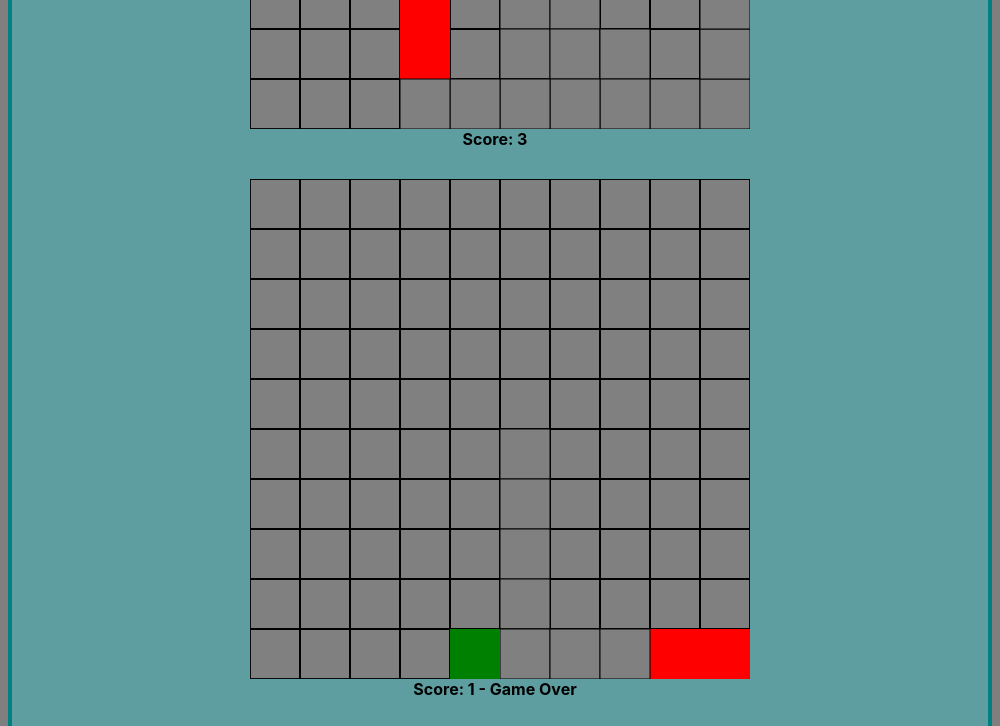
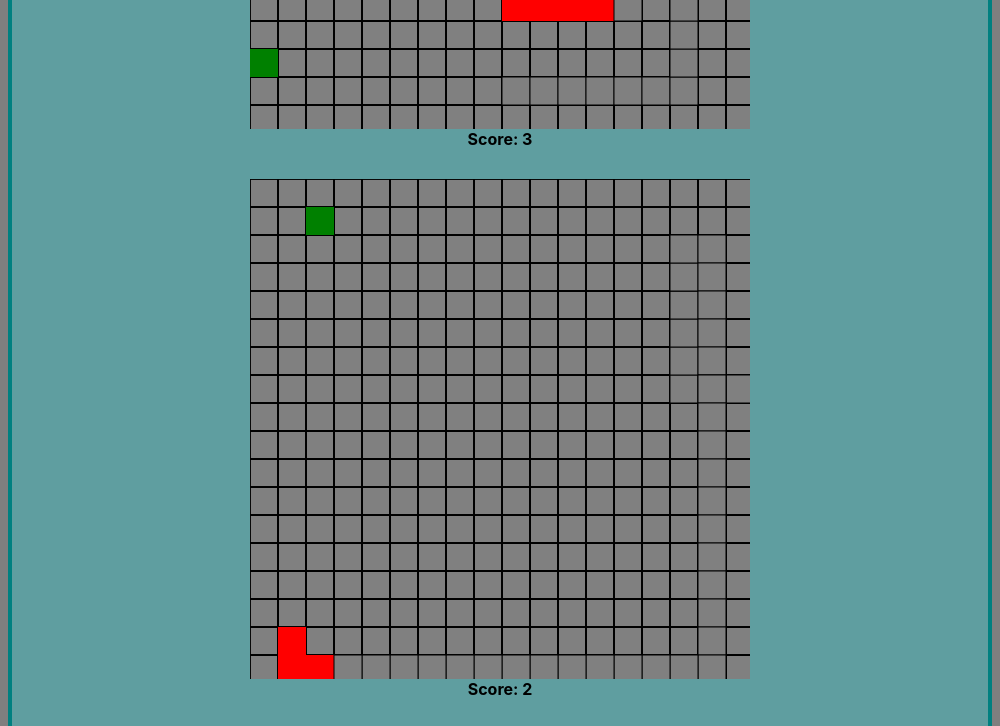
Before and after one commit to Rainymy/SnakeAI, an Electron app: page index.html in a window 1000 px wide. Shown: the part 1000-1726 px from the top of the page. Drawn offline with Linux system fonts and the light colour scheme.

Commit message:
Cleanedup & Reorganised

```diff
--- a/index.html
+++ b/index.html
@@ -2,7 +2,7 @@
 <html>
   <head>
     <meta http-equiv="Content-Security-Policy" content="style-src 'self'">
-    <meta http-equiv="Content-Security-Policy" content="script-src 'self' 'unsafe-inline'">
+    <meta http-equiv="Content-Security-Policy"content="script-src 'self' 'unsafe-inline'">
     <title>SnakeAI</title>
     <link rel="shortcut icon" type="image/x-icon" href="./favicon.png">
     <link rel="stylesheet" href="./src/index.css">
@@ -39,7 +39,6 @@
   <script defer src="./src/objects/boardObject.js" charset="utf-8"></script>
   <script defer src="./src/objects/snakeObject.js" charset="utf-8"></script>
   <script defer src="./src/pathFinding.js" charset="utf-8"></script>
-  <script defer src="./src/keyPressHandler.js" charset="utf-8"></script>
   <script defer src="./src/renderer.js" charset="utf-8"></script>
   <script defer type="text/javascript" charset="utf-8">
 
@@ -53,9 +52,7 @@
 
     // init when page done loading
     window.addEventListener("load", () => {
-      if (!localStorage.getItem("totalCanvas")) {
-        localStorage.setItem("totalCanvas", 4);
-      };
+      if (!localStorage.getItem("totalCanvas")) localStorage.setItem("totalCanvas", 4);
 
       manager = new boardManager();
       manager.createGameGround(
--- a/src/index.css
+++ b/src/index.css
@@ -26,7 +26,6 @@ canvas {
   left: 50%;
   transform: translate(-50%, 100%);
   font-weight: bold;
-  margin: 0 -5px;
 }
 .d-inline-block {
   display: inline-block;
--- a/src/keyPressHandler.js
+++ /dev/null
@@ -1,15 +0,0 @@
-function pressHandler(event, direction) {
-  if (event.key === "w" && direction.letter !== "s") {
-    return { x: 0, y: -1, letter: "w" };
-  }
-  else if (event.key === "s" && direction.letter !== "w") {
-    return { x: 0, y: 1, letter: "s" };
-  }
-  else if (event.key === "d" && direction.letter !== "a") {
-    return { x: 1, y: 0, letter: "d" };
-  }
-  else if (event.key === "a" && direction.letter !== "d") {
-    return { x: -1, y: 0, letter: "a" };
-  }
-  return null;
-}
--- a/src/objects/boardManager.js
+++ b/src/objects/boardManager.js
@@ -7,20 +7,20 @@ function boardManager() {
   this.createUniqueId = function () {
     return Math.random().toString(36).substring(2);
   }
-  this.populate = function (quantity, snakeObj, board) {
+  this.populate = function (snakeObj) {
     let players = [];
-    for (let i = 0; i < quantity; i++) {
+    let board = this.gameBoard;
+    for (let i = 0; i < this.gameBoard.canvas.length; i++) {
       players.push(new snakeObj(board.boxPixel, board.totalBoxes, board.canvas[i]));
       board.clearScreen({ index: i });
       board.drawMap({ index: i });
     }
     return players;
   }
-  this.reInit = function (snakes, snakeObj, board) {
-    let newSnake = this.populate(snakes.length, snakeObj, board);
+  this.reInit = function (snakes, snakeObj) {
     snakes.length = 0;
-    snakes.push(...newSnake);
-    for (let loopId of board.loopIds) { board.endGame(loopId); }
+    snakes.push(...this.populate(snakeObj));
+    for (let loopId of this.gameBoard.loopIds) { this.gameBoard.endGame(loopId); }
     this.resetScore();
   }
   /*---------------------- Map ------------------------*/
@@ -54,41 +54,41 @@ function boardManager() {
     // START - Side effect
     let temp = wholeMap[this.gameBoard.totalBoxes - 1].y + this.gameBoard.boxPixel;
     for (let i = 0; i < 2; i++) {
-      this.boarders.push(i % 2 === 0 ? { width: temp, start: 0 }: { height: temp,  start: 0 });
+      this.boarders.push(
+        i % 2 === 0 ? { width: temp, start: 0 }: { height: temp,  start: 0 }
+      );
     }
     // END
     return wholeMap;
   }
   /*------------------ Spawn Food --------------------*/
-  this.spawnFood = function (snake, total=1) {
-    let location = null;
+  this.getRandomLocations = function (bodies, total=1) {
+    let locations = [];
     for (let i = 0; i < total; i++) {
-      location = this.getRandomAvailableLocation(snake.bodies);
-      snake.foods.push({
-        // x: location.x,
-        // y: location.y
-        x: snake.bodies[0].x + this.gameBoard.boxPixel * 0,
-        y: snake.bodies[0].y + this.gameBoard.boxPixel * 4
-      });
+      locations.push(this.getRandomAvailableLocation(bodies, this.gameBoard.boxSize));
     }
+    return locations;
   }
   /*---------------------- UI ------------------------*/
+  this.createElement = function (tag, id) {
+    let element = document.createElement(tag);
+    element.id = id;
+    return element;
+  }
   this.createCanvas = function (width, height, id) {
-    let canvas = document.createElement("canvas");
-    canvas.id = id;
+    let canvas = this.createElement("canvas", id);
     canvas.width = width;
     canvas.height = height;
     return canvas;
   }
   this.createGamerOverElement = function () {
-    let over = document.createElement("span");
-    over.id = "gameEnded";
+    let over = this.createElement("span", "gameEnded");
     over.textContent = " - Game Over";
     over.style.display = "none";
     return over;
   }
   this.createScoreElement = function (text) {
-    let textElem = document.createElement("span");
+    let textElem = this.createElement("span", "");
     textElem.textContent = text || "Score: 0";
     textElem.classList.add("score");
     textElem.appendChild(this.createGamerOverElement());
@@ -97,8 +97,7 @@ function boardManager() {
   this.createGameGround = function (elem, totalCanvases) {
     let div = null;
     for (let i = 0; i < totalCanvases; i++) {
-      div = document.createElement("div");
-      div.id = this.createUniqueId();
+      div = this.createElement("div", this.createUniqueId());
       div.style.position = "relative";
       div.appendChild(this.createScoreElement());
       div.appendChild(this.createCanvas(500, 500, this.createUniqueId()));
--- a/src/objects/boardObject.js
+++ b/src/objects/boardObject.js
@@ -1,8 +1,7 @@
 function boardProps(boxes) {
   // Genenal
   this.canvas = document.getElementsByTagName('canvas');
-  this.ctx = (function() {
-    this.canvas = document.getElementsByTagName('canvas');
+  this.ctx = (() => {
     let ctx = [];
     for (let context of this.canvas) {
       ctx.push(context.getContext('2d'));
@@ -13,20 +12,15 @@ function boardProps(boxes) {
   this.boxPixel = Math.round(this.canvas[0].width / this.totalBoxes);
   // Game logices
   this.loopIds = [];
-  this.sleepFor = function (delay) {
-    return new Promise(function (resolve, reject) {
-      return setTimeout(resolve, delay);
-    });
-  }
-  this.startGame = async function () {
+  this.startGame = function () {
     for (let loop of this.loopIds) { clearInterval(loop.intervalId); }
     for (let i = 0; i < this.canvas.length; i++) {
       this.loopIds.push({
         intervalId: setInterval(this.runAgain, 120, i),
         index: i
       });
-      await this.sleepFor(200);
     }
+    return this;
   }
   this.runAgain = (index) => {
     return update(this.loopIds[index]);
@@ -126,19 +120,6 @@ function boardProps(boxes) {
     let context = this.canvas[loopObj.index];
     context.getContext('2d').clearRect(x, y, this.boxPixel, this.boxPixel);
   }
-  this.moveSnake = function (obj, loopObj) {
-    let body = obj.bodies;
-    body.unshift({
-      x: body[0].x + obj.direction.x * this.boxPixel,
-      y: body[0].y + obj.direction.y * this.boxPixel,
-      invisible: false
-    });
-    let last = body.pop();
-    body[body.length - 1].invisible = true;
-
-    return obj.direction.x === 0 && obj.direction.y === 0
-              ? [{ x: -this.boxPixel, y: -this.boxPixel }] : [last]
-  }
   this.drawSolidRect = (x, y, index, colour) => {
     let context = this.ctx[index];
     context.beginPath();
@@ -192,7 +173,6 @@ function boardProps(boxes) {
     for (let [index, part] of parts.entries()) {
       this.clearPixel(part.x, part.y, loopObj);
       this.drawSqure(part.x ,part.y, loopObj.index);
-      // parts.splice(index, 1);
     }
   }
 }
--- a/src/objects/snakeObject.js
+++ b/src/objects/snakeObject.js
@@ -1,7 +1,13 @@
 function snakeObjects(boxSize, totalBoxes, canvas) {
   this.getRandomLocation = function () {
-    // return Math.floor(Math.random() * totalBoxes) * boxSize;
-    return Math.floor(0.5 * totalBoxes) * boxSize;
+    return Math.floor(Math.random() * totalBoxes) * boxSize;
+  }
+  this.getOpposite = function (direction) {
+    if (direction.letter === "w") return { x: 0, y: 1, letter: "s" };
+    if (direction.letter === "s") return { x: 0, y: -1, letter: "w" };
+    if (direction.letter === "a") return { x: 1, y: 0, letter: "d" };
+    if (direction.letter === "d") return { x: -1, y: 0, letter: "a" };
+    return [];
   }
   this.getNextDirection = function () {
     let direction = this.pressQueue.shift();
@@ -14,12 +20,31 @@ function snakeObjects(boxSize, totalBoxes, canvas) {
     if (direction) { this.lastDirection = direction; }
     return direction || this.direction;
   }
-  this.getOpposite = function (direction) {
-    if (direction.letter === "w") return { x: 0, y: 1, letter: "s" };
-    if (direction.letter === "s") return { x: 0, y: -1, letter: "w" };
-    if (direction.letter === "a") return { x: 1, y: 0, letter: "d" };
-    if (direction.letter === "d") return { x: -1, y: 0, letter: "a" };
-    return [];
+  this.moveSnake = function () {
+    let body = this.bodies;
+    body.unshift({
+      x: body[0].x + this.direction.x * boxSize,
+      y: body[0].y + this.direction.y * boxSize,
+      invisible: false
+    });
+    let last = body.pop();
+    body[body.length - 1].invisible = true;
+
+    return this.direction.x === 0 && this.direction.y === 0
+    ? [{ x: -boxSize, y: -boxSize }] : [last]
+  }
+  this.pressHandler = function (key) {
+    let direction = this.direction;
+    if (key === "w" && direction !== "s") return { x: 0, y: -1, letter: "w" };
+    else if (key === "s" && direction !== "w") return { x: 0, y: 1, letter: "s" };
+    else if (key === "d" && direction !== "a") return { x: 1, y: 0, letter: "d" };
+    else if (key === "a" && direction !== "d") return { x: -1, y: 0, letter: "a" };
+    return null;
+  }
+  this.spawnFood = function (locations) {
+    for (let location of locations) {
+      this.foods.push({ x: location.x, y: location.y });
+    }
   }
   this.getRandomColor = function () {
     return `#${Math.floor(Math.random() * 16777215).toString(16).padStart(6, '0')}`;
@@ -47,5 +72,4 @@ function snakeObjects(boxSize, totalBoxes, canvas) {
   this.foods = [];
   this.lastDirection = {};
   this.direction = { x: 0, y: 0, letter: null };
-  // this.direction = { x: -1, y: 0, letter: "w" };
 }
--- a/src/pathFinding.js
+++ b/src/pathFinding.js
@@ -1,16 +1,12 @@
 const aStar = {
-  Initial: {
-    FOOD: -1,
-    WALL: 1,
-    HEAD: 2,
-    AIR: 0
-  },
-
+  Initial: { FOOD: -1, WALL: 1, HEAD: 2, AIR: 0 },
   mapGrid: null,
   mapArray: null,
+  safetyBrake: 0,
+  init: true,
 
   proto: {
-    init: false ,
+    parent: null,
     isSameCoordinate: function (startPos, endPos) {
       if (!endPos || !startPos) {
         console.error("Missing end/start position");
@@ -44,19 +40,19 @@ const aStar = {
         }
         for (let food of foods) {
           if (food.x === current.x && food.y === current.y) {
-            this.lastElement(grid).push(this.getObjectArray({ isFood: true }, current));
+            grid[grid.length - 1].push(this.getObjectArray({ isFood: true }, current));
             continue outer;
           }
         }
         for (let [j, wall] of walls.entries()) {
           if (j !== 0 && this.isSameCoordinate(wall, current)) {
-            this.lastElement(grid).push(
+            grid[grid.length - 1].push(
               this.getObjectArray(j === 1 ? {isHead: true}: {isWall: true}, current)
             );
             continue outer;
           }
         }
-        this.lastElement(grid).push(this.getObjectArray(current));
+        grid[grid.length - 1].push(this.getObjectArray(current));
       }
       return grid;
     },
@@ -64,41 +60,32 @@ const aStar = {
       let grid = [], last;
       for (let current of lists) {
         for (let obj of current) {
-          if (!last || last.x !== obj.x) {
-            last = obj;
-            grid.push([]);
-          }
-          this.lastElement(grid).push(this.getInitialValues(obj));
+          if (!last || last.x !== obj.x) { last = obj; grid.push([]); }
+          grid[grid.length - 1].push(this.getInitialValues(obj));
         }
       }
       return grid;
     },
     getOpposite: function (direction) {
       return direction === "w"
-      ? "s" : direction === "s"
-      ? "w" : direction === "a"
-      ? "d" : direction === "d"
-      ? "a" : undefined;
+              ? "s" : direction === "s"
+                ? "w" : direction === "a"
+                  ? "d" : direction === "d"
+                    ? "a" : undefined;
     },
     getObjectArray: function(options, defaultValue) {
       return Object.assign({
-        isWall: false,
-        isFood: false,
-        isHead: false
+        isWall: false, isFood: false, isHead: false
       }, options, defaultValue);
     },
     getInitialValues: function (obj) {
-      return obj.isHead
-              ? this.parent.Initial.HEAD : obj.isWall
-                ? this.parent.Initial.WALL : obj.isFood
-                  ? this.parent.Initial.FOOD : this.parent.Initial.AIR
+      let it = this.parent.Initial;
+      return obj.isHead ? it.HEAD : obj.isWall ? it.WALL : obj.isFood ? it.FOOD : it.AIR
     },
-    getNearestFood: function ( objects ) {
+    getNearestFood: function ( foods, head ) {
       let temp = [];
-      for (let food of objects.food) {
-        temp.push(this.parent.Math.heuristic(food, objects.head));
-      }
-      return objects.food[this.parent.Math.getIndexWithLowestValue(temp)];
+      for (let food of foods) temp.push(this.heuristic(food, head));
+      return foods[this.getIndexWithLowestValue(temp)];
     },
     getAllObjectLocation: function (direction) {
       let obj = { head: [], food: [] };
@@ -107,9 +94,7 @@ const aStar = {
           if (y === this.parent.Initial.HEAD) {
             obj.head = { row: i, column: j, direction: direction.letter };
           }
-          else if (y === this.parent.Initial.FOOD) {
-            obj.food.push({ row: i, column: j });
-          }
+          else if (y === this.parent.Initial.FOOD) obj.food.push({ row: i, column: j });
         }
       }
       return obj;
@@ -126,31 +111,21 @@ const aStar = {
       }
       return keyPressOrder;
     },
-    lastElement: function (array) {
-      return array[array.length - 1];
-    }
-  },
-  Math: {
+    validateNumber: function (value) {
+      let number = parseInt(value);
+      return !Number.isNaN(number) && 1 <= number ? number: 0;
+    },
     heuristic: function (start, end) {
       return Math.abs(end.row - start.row) + Math.abs(end.column - start.column);
     },
     getIndexWithLowestValue: function (array) {
-      let index = 0;
-      let lowest = 0;
-
-      while (index++ < array.length) {
-        if (array[lowest] > array[index]) {
-          lowest = index;
-        }
-      }
-
+      let i = 0, lowest = 0;
+      while (i++ < array.length) if (array[lowest] > array[i]) lowest = i;
       return lowest;
     },
     getLowestCostTile: function (array, endPos) {
       let temp = [];
-      for (let middle of array) {
-        temp.push(this.heuristic(middle, endPos));
-      }
+      for (let middle of array) temp.push(this.heuristic(middle, endPos));
       return array[this.getIndexWithLowestValue(temp)];
     }
   },
@@ -200,15 +175,12 @@ const aStar = {
     let direction;
 
     while (openNode.length) {
-      currentNode = this.Math.getLowestCostTile(openNode, food);
-      // currentNode.direction = head.direction;
+      currentNode = this.proto.getLowestCostTile(openNode, food);
       if (this.proto.isSameCoordinate(currentNode, food)) {
         console.log("PATH FOUND");
-        let ret = [];
-        let curr = currentNode;
+        let ret = [], curr = currentNode;
         while (curr.parent) {
-          ret.push(curr);
-          curr = curr.parent;
+          ret.push(curr = curr.parent);
         }
         // this.proto.colourize(ret.map(v => Object.assign({}, v)).reverse());
         return ret.map(v => delete v.parent ? v : v).reverse();
@@ -223,8 +195,8 @@ const aStar = {
           openNode.push(neighbour);
         }
       }
-      // Safety Break, do not comment this
-      if (++totalLoop === 200) {
+      // Safety Brake, do not comment this
+      if (++totalLoop >= this.safetyBrake ) {
         console.log("PATH NOT FOUND!");
         // this.proto.colourize(closedNode, { speed: 50 });
         break;
@@ -232,20 +204,19 @@ const aStar = {
     }
     return [];
   },
-  search: function (obj, map) {
-    if (!this.proto.init) {
+  search: function (obj, map, brake) {
+    if (this.init) {
+      this.safetyBrake = this.proto.validateNumber(brake);
       this.proto.parent = this;
-      this.proto.init = true;
+      this.init = false;
     }
 
     this.mapArray = this.proto.convertGridToArray(map, obj.bodies,obj.foods);
     this.mapGrid = this.proto.createGridFromArray(this.mapArray);
 
-    let objLocations = this.proto.getAllObjectLocation(obj.direction);
-    let foundPath = this.findPathFromTo(
-      objLocations.head, this.proto.getNearestFood(objLocations)
-    );
-    // console.log(objLocations);
-    return this.proto.translate(foundPath, objLocations.head);
+    let { food, head } = this.proto.getAllObjectLocation(obj.direction);
+
+    let foundPath = this.findPathFromTo(head, this.proto.getNearestFood(food, head));
+    return this.proto.translate(foundPath, head);
   }
 }
--- a/src/renderer.js
+++ b/src/renderer.js
@@ -1,50 +1,36 @@
-let totalRowBoxes = 10;
+let totalRowBoxes = 18;
 let gameBoard;
 let snakes = [];
 let manager = null;
 let currentSnake = null;
 
 function update(loopIndex) {
-  currentSnake = snakes[loopIndex.index];
-  currentSnake.frames++;
-  console.log(`Snake: %c${currentSnake.frames}`, `color: ${currentSnake.color}`);
+  let { bodies, foods, canvas, color, score } = currentSnake = snakes[loopIndex.index];
+  console.log(`Snake: %c${++currentSnake.frames}`, `color: ${color}`);
 
-  if (gameBoard.isGameEnded(currentSnake.bodies, loopIndex)) {
-    gameBoard.endGame(loopIndex);
-    currentSnake.canvas.parentNode.querySelector("#gameEnded").style.display = "";
-    return;
+  if (gameBoard.isGameEnded(bodies, loopIndex)) {
+    canvas.parentNode.querySelector("#gameEnded").style.display = "";
+    return gameBoard.endGame(loopIndex);
   }
 
-  for (let [ index, food ] of currentSnake.foods.entries()) {
-    if (food.x === currentSnake.bodies[0].x && food.y === currentSnake.bodies[0].y) {
-      currentSnake.canvas.parentNode
-          .querySelector(".score").firstChild
-          .textContent = "Score: " + ++currentSnake.score;
+  for (let [ index, food ] of foods.entries()) {
+    if (food.x === bodies[0].x && food.y === bodies[0].y) {
+      canvas.parentNode.querySelector(".score").firstChild
+          .textContent = `Score: ${++currentSnake.score}`;
 
-      currentSnake.bodies.unshift({
-        x: currentSnake.bodies[0].x,
-        y: currentSnake.bodies[0].y,
-        invisible: false
-      });
-      let newFood = manager.getRandomAvailableLocation(
-        currentSnake.bodies, gameBoard.boxSize
-      );
-      currentSnake.foods.splice(index, 1, {
-        x: newFood.x,
-        y: newFood.y
-      });
+      bodies.unshift({ x: bodies[0].x, y: bodies[0].y, invisible: false });
+      let newFood = manager.getRandomAvailableLocation(bodies, gameBoard.boxSize);
+      foods.splice(index, 1, { x: newFood.x, y: newFood.y });
     }
   }
 
-  gameBoard.character(currentSnake.bodies, loopIndex);
-  gameBoard.drawFoods(currentSnake.foods, loopIndex);
-  gameBoard.drawMapPart(gameBoard.moveSnake(currentSnake, loopIndex), loopIndex);
+  gameBoard.character(bodies, loopIndex);
+  gameBoard.drawFoods(foods, loopIndex);
+  gameBoard.drawMapPart(currentSnake.moveSnake(), loopIndex);
 
   if (!currentSnake.pressQueue.length) {
-    for (let move of aStar.search(currentSnake, manager.wholeMap)) {
-      currentSnake.pressQueue.push(
-        pressHandler({ key: move }, currentSnake.direction)
-      );
+    for (let move of aStar.search(currentSnake, manager.wholeMap, totalRowBoxes)) {
+      currentSnake.pressQueue.push(currentSnake.pressHandler( move ));
     }
   }
 
@@ -52,32 +38,25 @@ function update(loopIndex) {
   gameBoard.checkNearBorder(manager.boarders, currentSnake, currentSnake.threshold);
 
   currentSnake.direction = currentSnake.getNextDirection();
-
-  // gameBoard.endGame(loopIndex);
-
-  // TODO:
-  // 1. Remove this snakes invisible body
 }
 
 function eventHandlers() {
-  document.body.addEventListener("keyup", (event) => {
+  document.body.addEventListener("keyup", function (event) {
     if (event.key === "Escape") {
-      for (let loop of gameBoard.loopIds) { gameBoard.endGame(loop); }
+      for (let loop of gameBoard.loopIds) gameBoard.endGame(loop);
     }
-    else if (event.key === "§") {
-      aStar.search(currentSnake, manager.wholeMap);
-    }
+    else if (event.key === "§") aStar.search(currentSnake, manager.wholeMap);
   });
-  document.querySelector("#trying").addEventListener("click", () => {
-    manager.reInit(snakes, snakeObjects, gameBoard);
+  document.querySelector("#trying").addEventListener("click", function () {
+    manager.reInit(snakes, snakeObjects);
     runOnLoad();
   });
 }
 
 const runOnLoad = function () {
   manager.gameBoard = gameBoard = new boardProps(totalRowBoxes);
-  snakes = manager.populate(gameBoard.canvas.length, snakeObjects, gameBoard);
-  for (let snake of snakes) { manager.spawnFood(snake); }
+  snakes = manager.populate(snakeObjects);
+  for (let snake of snakes) snake.spawnFood(manager.getRandomLocations(snake.bodies));
 
   gameBoard.startGame();
 }
```
